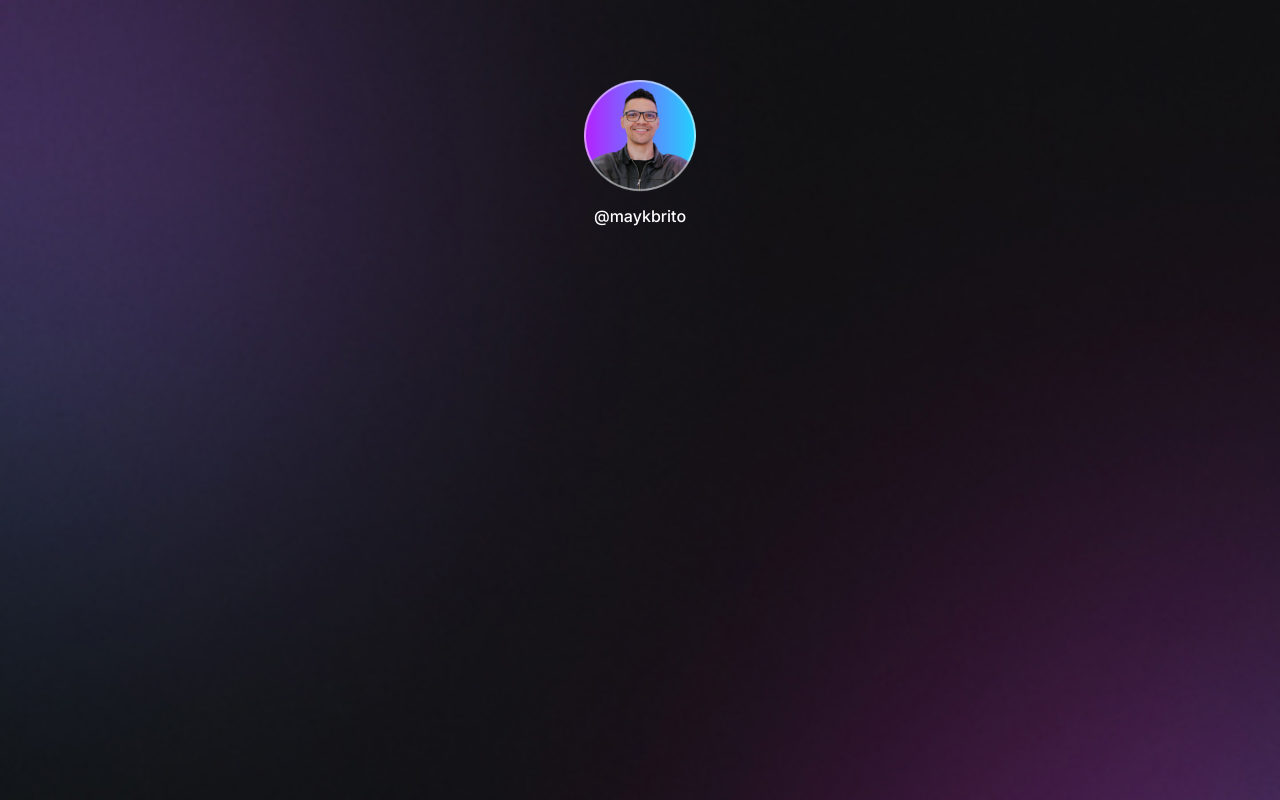
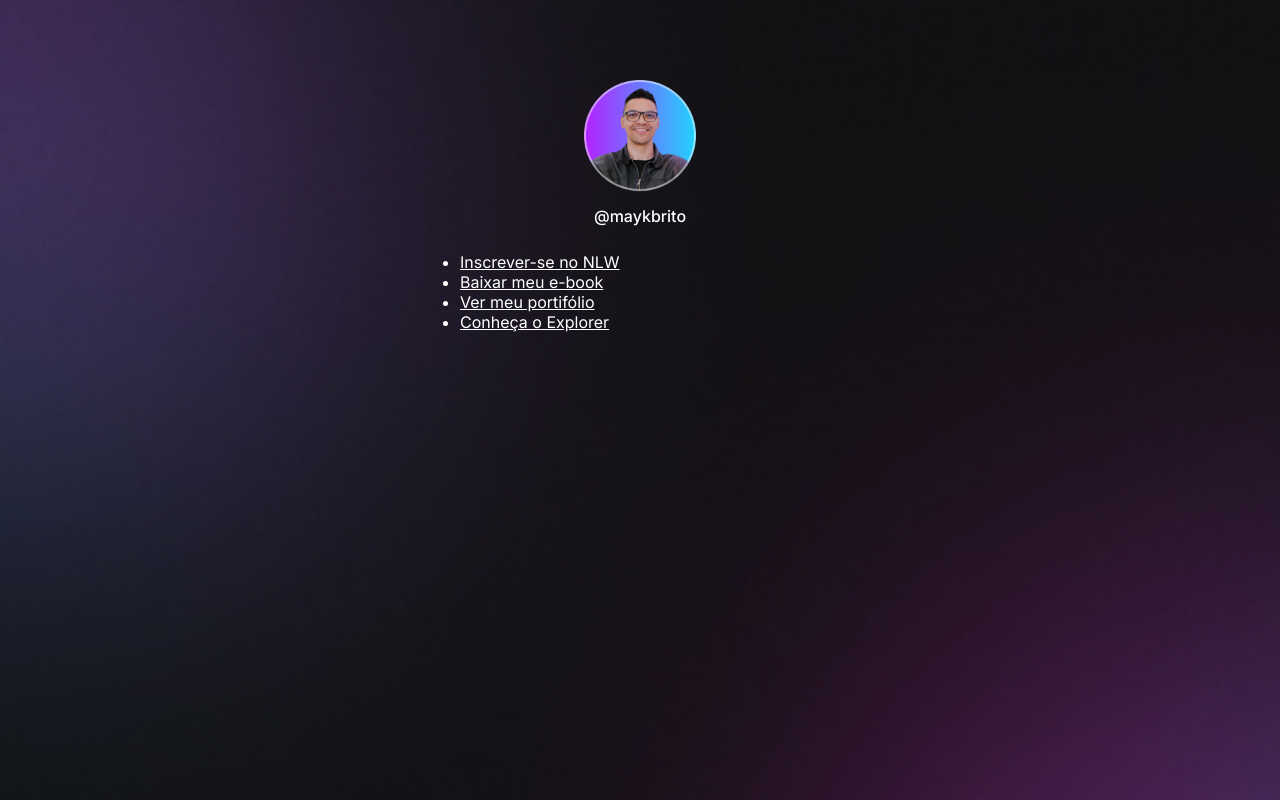
Before and after one commit to aledosreis/devLinks, a plain HTML site: page index.html in a window 1280 px wide. Drawn offline with Linux system fonts and the light colour scheme.

Commit message:
add list of links

```diff
--- a/index.html
+++ b/index.html
@@ -18,6 +18,24 @@
         <img src="assets/avatar.png" alt="Foto de perfil" />
         <p>@maykbrito</p>
       </div>
+      <ul>
+        <li>
+          <a href="#">Inscrever-se no NLW</a>
+        </li>
+        <li>
+          <a href="#">Baixar meu e-book</a>
+        </li>
+        <li>
+          <a href="https://github.com/maykbrito" target="_blank"
+            >Ver meu portifólio</a
+          >
+        </li>
+        <li>
+          <a href="https://rocketseat.com.br/explorer" target="_blank"
+            >Conheça o Explorer</a
+          >
+        </li>
+      </ul>
     </div>
   </body>
 </html>
```
